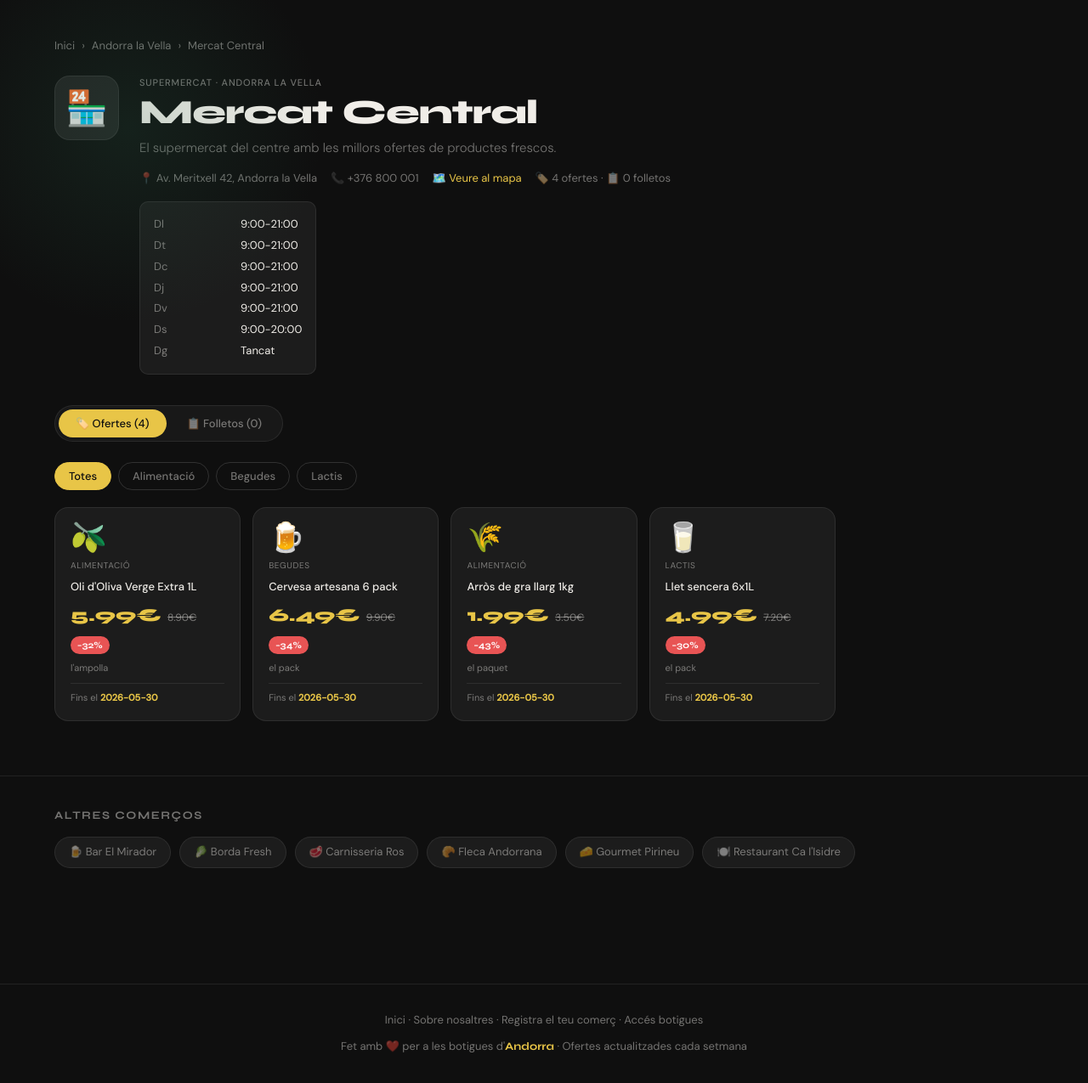
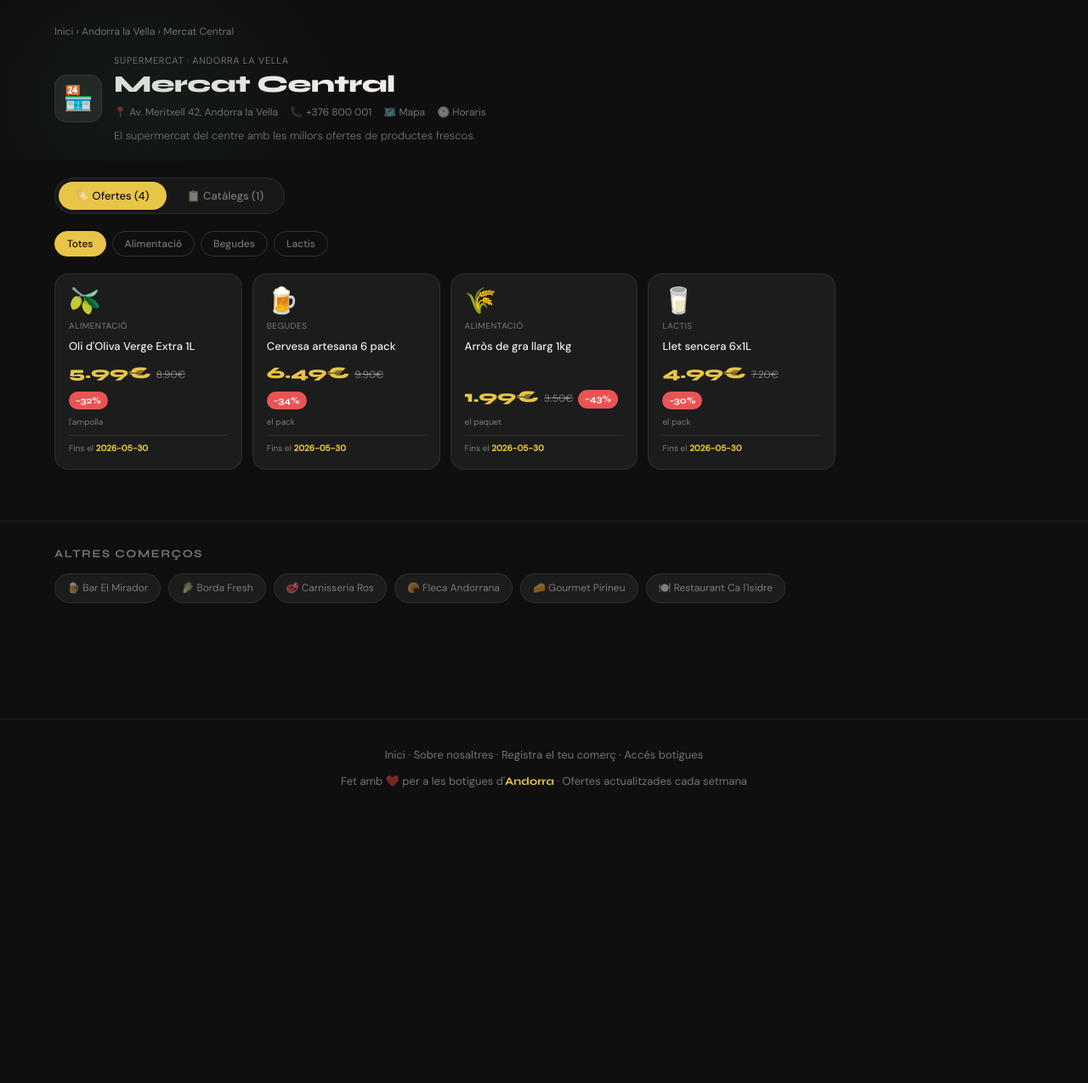
Before and after one commit to fagus-app/ofertes-andorra, a Flask app: page /negoci/1 in a window 1280 px wide. Shown: the part 64-1339 px from the top of the page at 85% size. After the commit the page ends 991 px from the top, so only its background shows below. Run offline with Flask 3, Linux system fonts and the light colour scheme; data comes from the database, SQL or seed files in the repository.

Commit message:
Add files via upload

```diff
--- a/tilbud/templates/business.html
+++ b/tilbud/templates/business.html
@@ -2,114 +2,127 @@
 {% block title %}{{b.name}} — Ofertes.ad{% endblock %}
 {% block head %}
 <style>
-.biz-hero{padding:44px 24px 36px;position:relative;overflow:hidden}
-.biz-hero::before{content:'';position:absolute;top:-100px;left:-100px;width:500px;height:500px;background:radial-gradient(ellipse,{{b.color}}33 0%,transparent 65%);pointer-events:none}
-.breadcrumb{display:flex;align-items:center;gap:8px;font-size:13px;color:var(--muted);margin-bottom:24px}
-.breadcrumb a{color:var(--muted);text-decoration:none;transition:color .2s}
+.biz-hero{padding:28px 20px 20px;position:relative;overflow:hidden}
+.biz-hero::before{content:'';position:absolute;top:-80px;left:-80px;width:500px;height:400px;background:radial-gradient(ellipse,{{b.color}}22 0%,transparent 65%);pointer-events:none}
+.breadcrumb{font-size:12px;color:var(--muted);margin-bottom:16px}
+.breadcrumb a{color:var(--muted);text-decoration:none}
 .breadcrumb a:hover{color:var(--accent)}
-.hero-inner{display:flex;align-items:flex-start;gap:24px;flex-wrap:wrap}
-.logo-xl{width:76px;height:76px;background:var(--bg3);border-radius:18px;display:flex;align-items:center;justify-content:center;font-size:40px;flex-shrink:0;border:1px solid var(--border);overflow:hidden}
-.logo-xl img{width:100%;height:100%;object-fit:cover}
-.biz-cat2{font-size:11px;font-weight:500;letter-spacing:.08em;text-transform:uppercase;color:var(--muted);margin-bottom:4px}
-.biz-name2{font-family:'Syne',sans-serif;font-weight:800;font-size:clamp(24px,5vw,40px);letter-spacing:-1px;line-height:1.1;margin-bottom:8px}
-.biz-desc2{font-size:15px;color:var(--muted);font-weight:300;max-width:500px;margin-bottom:14px}
-.biz-meta{display:flex;gap:16px;flex-wrap:wrap}
-.biz-meta-item{font-size:13px;color:var(--muted)}
-.biz-meta-item a{color:var(--accent);text-decoration:none}
-/* Hours */
-.hours-card{background:var(--card);border:1px solid var(--border);border-radius:var(--radius-sm);padding:16px;margin-top:16px;display:inline-block}
-.hours-row{display:grid;grid-template-columns:90px 1fr;gap:4px 12px;font-size:13px}
-.hours-day{color:var(--muted)}
-.hours-val{color:var(--text)}
+/* Compact hero */
+.hero-row{display:flex;align-items:center;gap:14px;flex-wrap:wrap}
+.biz-logo-sm{width:56px;height:56px;border-radius:14px;background:var(--bg3);display:flex;align-items:center;justify-content:center;font-size:28px;flex-shrink:0;border:1px solid var(--border);overflow:hidden}
+.biz-logo-sm img{width:100%;height:100%;object-fit:cover}
+.biz-main{flex:1;min-width:0}
+.biz-cat-tag{font-size:11px;color:var(--muted);text-transform:uppercase;letter-spacing:.06em;margin-bottom:3px}
+.biz-name{font-family:'Syne',sans-serif;font-weight:800;font-size:clamp(18px,4vw,28px);letter-spacing:-.5px;color:var(--text);line-height:1.1}
+.biz-meta-row{display:flex;gap:14px;flex-wrap:wrap;margin-top:8px}
+.biz-meta-item{font-size:12px;color:var(--muted);display:flex;align-items:center;gap:4px}
+.biz-meta-item a{color:var(--muted);text-decoration:none}
+.biz-meta-item a:hover{color:var(--accent)}
+.biz-desc{font-size:13px;color:var(--muted);font-weight:300;margin-top:8px;max-width:520px;line-height:1.5}
 /* Tabs */
-.tabs{display:flex;gap:4px;background:var(--bg2);border:1px solid var(--border);border-radius:50px;padding:4px;width:fit-content;margin-bottom:24px}
+.tabs{display:flex;gap:4px;background:var(--bg2);border:1px solid var(--border);border-radius:50px;padding:4px;width:fit-content;margin:20px 0 20px}
 .tab{padding:8px 20px;border-radius:50px;font-size:13px;font-weight:500;cursor:pointer;border:none;background:transparent;color:var(--muted);font-family:'DM Sans',sans-serif;transition:all .2s}
 .tab.active{background:var(--accent);color:#0F0F0F}
-/* Offers */
-.cat-tabs{display:flex;gap:8px;flex-wrap:wrap;margin-bottom:20px}
-.cat-chip{padding:7px 16px;border-radius:50px;font-size:13px;font-weight:500;cursor:pointer;border:1px solid var(--border2);background:transparent;color:var(--muted);font-family:'DM Sans',sans-serif;transition:all .2s}
+.cat-tabs{display:flex;gap:7px;flex-wrap:wrap;margin-bottom:20px}
+.cat-chip{padding:6px 14px;border-radius:50px;font-size:12px;font-weight:500;cursor:pointer;border:1px solid var(--border2);background:transparent;color:var(--muted);font-family:'DM Sans',sans-serif;transition:all .2s}
 .cat-chip:hover{color:var(--text);background:var(--bg3)}
 .cat-chip.active{background:var(--accent);color:#0F0F0F;border-color:var(--accent)}
-.offers-grid{display:grid;grid-template-columns:repeat(auto-fill,minmax(196px,1fr));gap:14px}
-.offer-card{background:var(--card);border:1px solid var(--border);border-radius:var(--radius);padding:18px;display:flex;flex-direction:column;gap:8px;transition:border-color .2s,transform .2s}
+/* Offers grid */
+.offers-grid{display:grid;grid-template-columns:repeat(auto-fill,minmax(188px,1fr));gap:12px}
+.offer-card{background:var(--card);border:1px solid var(--border);border-radius:var(--radius);padding:16px;display:flex;flex-direction:column;gap:7px;transition:border-color .2s,transform .2s}
 .offer-card:hover{border-color:var(--border2);transform:translateY(-2px)}
-.o-emoji{font-size:34px;line-height:1}
-.o-cat{font-size:10px;color:var(--muted);text-transform:uppercase;letter-spacing:.06em}
-.o-name{font-size:13px;font-weight:500;line-height:1.4;flex:1}
-.o-prices{display:flex;align-items:baseline;gap:7px;flex-wrap:wrap}
-.o-new{font-family:'Syne',sans-serif;font-weight:800;font-size:21px;color:var(--accent)}
-.o-old{font-size:12px;color:var(--muted);text-decoration:line-through}
-.o-unit{font-size:11px;color:var(--muted)}
-.o-footer{display:flex;align-items:center;justify-content:space-between;padding-top:8px;border-top:1px solid var(--border)}
-.o-valid{font-size:11px;color:var(--muted)}
-.o-valid strong{color:var(--accent)}
-/* Folletos */
-.folleto-grid{display:grid;grid-template-columns:repeat(auto-fill,minmax(260px,1fr));gap:16px}
-.folleto-card{background:var(--card);border:1px solid var(--border);border-radius:var(--radius);overflow:hidden;transition:transform .2s,border-color .2s}
-.folleto-card:hover{transform:translateY(-2px);border-color:var(--border2)}
-.folleto-img{width:100%;height:180px;object-fit:cover}
-.folleto-pdf{width:100%;height:180px;background:var(--bg3);display:flex;flex-direction:column;align-items:center;justify-content:center;gap:8px}
-.folleto-body{padding:16px}
-.folleto-title{font-family:'Syne',sans-serif;font-weight:700;font-size:15px;margin-bottom:6px}
-.folleto-valid{font-size:12px;color:var(--muted)}
-.folleto-valid strong{color:var(--accent)}
+/* Catalogue grid */
+.cat-grid{display:grid;grid-template-columns:repeat(auto-fill,minmax(180px,1fr));gap:14px}
+.cat-card{background:var(--card);border:1px solid var(--border);border-radius:var(--radius);overflow:hidden;text-decoration:none;transition:transform .2s,border-color .2s;display:block}
+.cat-card:hover{transform:translateY(-3px);border-color:var(--border2)}
+.cat-cover{width:100%;aspect-ratio:3/4;position:relative;overflow:hidden;background:var(--bg3)}
+.cat-cover img{width:100%;height:100%;object-fit:cover;transition:transform .3s}
+.cat-card:hover .cat-cover img{transform:scale(1.03)}
+.cat-overlay{position:absolute;inset:0;background:linear-gradient(to top,rgba(0,0,0,.8) 0%,transparent 60%)}
+.cat-info{position:absolute;bottom:0;left:0;right:0;padding:12px}
+.cat-pdf{width:100%;aspect-ratio:3/4;display:flex;flex-direction:column;align-items:center;justify-content:center;gap:8px;background:var(--bg2)}
 /* Others */
-.others-scroll{display:flex;gap:10px;overflow-x:auto;scrollbar-width:none}
+.others-scroll{display:flex;gap:9px;overflow-x:auto;padding-bottom:4px;scrollbar-width:none}
 .others-scroll::-webkit-scrollbar{display:none}
-.other-chip{flex:0 0 auto;display:flex;align-items:center;gap:7px;background:var(--card);border:1px solid var(--border);border-radius:50px;padding:7px 16px;text-decoration:none;font-size:13px;color:var(--muted);transition:all .2s;white-space:nowrap}
+.other-chip{flex:0 0 auto;display:flex;align-items:center;gap:7px;background:var(--card);border:1px solid var(--border);border-radius:50px;padding:7px 14px;text-decoration:none;font-size:12px;color:var(--muted);transition:all .2s;white-space:nowrap}
 .other-chip:hover{color:var(--text);background:var(--bg3);border-color:var(--border2)}
-.expired-notice{background:rgba(232,84,84,.08);border:1px solid rgba(232,84,84,.2);color:var(--red);border-radius:var(--radius-sm);padding:16px 20px;margin-bottom:24px;font-size:14px}
+.empty-sec{text-align:center;color:var(--muted);padding:48px;font-size:14px}
+/* Hours modal */
+.modal{display:none;position:fixed;inset:0;background:rgba(0,0,0,.7);z-index:300;align-items:center;justify-content:center;padding:20px}
+.modal.open{display:flex}
+.modal-box{background:var(--card);border:1px solid var(--border);border-radius:var(--radius);padding:28px;max-width:340px;width:100%}
+.modal-head{display:flex;align-items:center;justify-content:space-between;margin-bottom:18px}
+.modal-title{font-family:'Syne',sans-serif;font-weight:700;font-size:15px;color:var(--text)}
+.modal-close{background:none;border:none;color:var(--muted);font-size:20px;cursor:pointer;line-height:1;padding:0}
+.hours-row{display:flex;justify-content:space-between;padding:8px 0;border-bottom:1px solid var(--border);font-size:13px}
+.hours-row:last-child{border-bottom:none}
 </style>
 {% endblock %}
 {% block content %}
+
+<!-- Hours modal -->
+{% set has_hours = b.hours_mon or b.hours_tue or b.hours_wed or b.hours_fri or b.hours_sat %}
+{% if has_hours %}
+<div class="modal" id="hoursModal" onclick="if(event.target===this)closeHours()">
+  <div class="modal-box">
+    <div class="modal-head">
+      <div class="modal-title">🕐 Horaris — {{b.name}}</div>
+      <button class="modal-close" onclick="closeHours()">✕</button>
+    </div>
+    {% set days=[('Dilluns',b.hours_mon),('Dimarts',b.hours_tue),('Dimecres',b.hours_wed),('Dijous',b.hours_thu),('Divendres',b.hours_fri),('Dissabte',b.hours_sat),('Diumenge',b.hours_sun)] %}
+    {% for d,h in days %}{% if h %}
+    <div class="hours-row"><span style="color:var(--muted)">{{d}}</span><span style="font-weight:500">{{h}}</span></div>
+    {% endif %}{% endfor %}
+  </div>
+</div>
+{% endif %}
+
 <section class="biz-hero">
   <div class="container">
-    <div class="breadcrumb">
-      <a href="/">Inici</a><span>›</span>
-      <a href="/parroquia/{{b.parroquia}}">{{b.parroquia}}</a><span>›</span>
-      <span>{{b.name}}</span>
-    </div>
-    <div class="hero-inner">
-      <div class="logo-xl">
-        {% if b.logo_image %}<img src="/static/uploads/logos/{{b.logo_image}}" alt="{{b.name}}">
+    <div class="breadcrumb"><a href="/">Inici</a> › <a href="/parroquia/{{b.parroquia}}">{{b.parroquia}}</a> › {{b.name}}</div>
+    <div class="hero-row">
+      <div class="biz-logo-sm">
+        {% if b.logo_image %}<img src="/static/uploads/logos/{{b.logo_image}}" alt="">
         {% else %}{{b.logo_emoji}}{% endif %}
       </div>
-      <div>
-        <div class="biz-cat2">{{b.category}} · {{b.parroquia}}</div>
-        <h1 class="biz-name2">{{b.name}}</h1>
-        {% if b.description %}<p class="biz-desc2">{{b.description}}</p>{% endif %}
-        <div class="biz-meta">
+      <div class="biz-main">
+        <div class="biz-cat-tag">{{b.category}} · {{b.parroquia}}</div>
+        <div class="biz-name">{{b.name}}</div>
+        <div class="biz-meta-row">
           {% if b.location %}<div class="biz-meta-item">📍 {{b.location}}</div>{% endif %}
-          {% if b.phone %}<div class="biz-meta-item">📞 {{b.phone}}</div>{% endif %}
-          {% if b.maps_url %}<div class="biz-meta-item"><a href="{{b.maps_url}}" target="_blank">🗺️ Veure al mapa</a></div>{% endif %}
-          <div class="biz-meta-item">🏷️ {{ofertes|length}} ofertes · 📋 {{folletos|length}} folletos</div>
+          {% if b.phone %}<div class="biz-meta-item">📞 <a href="tel:{{b.phone}}">{{b.phone}}</a></div>{% endif %}
+          {% if b.maps_url %}<div class="biz-meta-item"><a href="{{b.maps_url}}" target="_blank">🗺️ Mapa</a></div>{% endif %}
+          {% if has_hours %}<div class="biz-meta-item"><a href="javascript:void(0)" onclick="openHours()">🕐 Horaris</a></div>{% endif %}
         </div>
-        {% set has_hours = b.hours_mon or b.hours_tue or b.hours_fri %}
-        {% if has_hours %}
-        <div class="hours-card">
-          <div class="hours-row">
-            {% set days=[('Dl','hours_mon'),('Dt','hours_tue'),('Dc','hours_wed'),('Dj','hours_thu'),('Dv','hours_fri'),('Ds','hours_sat'),('Dg','hours_sun')] %}
-            {% for lbl,field in days %}{% if b[field] %}
-            <span class="hours-day">{{lbl}}</span><span class="hours-val">{{b[field]}}</span>
-            {% endif %}{% endfor %}
-          </div>
-        </div>
-        {% endif %}
+        {% if b.description %}<div class="biz-desc">{{b.description}}</div>{% endif %}
       </div>
     </div>
   </div>
 </section>
 
-<div class="container" style="padding-bottom:64px">
-  {% if not sub_active %}
-  <div class="expired-notice">ℹ️ Aquest comerç no té ofertes actives en aquest moment.</div>
+<div class="container" style="padding-bottom:60px">
+
+  <!-- Dynamic tabs based on what the business has -->
+  {% set has_ofertes = ofertes|length > 0 %}
+  {% set has_cats = catalogues|length > 0 %}
+
+  {% if has_ofertes and has_cats %}
+  <div class="tabs">
+    <button class="tab active" onclick="showTab('ofertes',this)">🏷️ Ofertes ({{ofertes|length}})</button>
+    <button class="tab" onclick="showTab('cats',this)">📋 Catàlegs ({{catalogues|length}})</button>
+  </div>
+  {% elif has_cats %}
+  <div class="tabs">
+    <button class="tab active" onclick="showTab('cats',this)">📋 Catàlegs ({{catalogues|length}})</button>
+  </div>
+  {% elif has_ofertes %}
+  <div class="tabs">
+    <button class="tab active" onclick="showTab('ofertes',this)">🏷️ Ofertes ({{ofertes|length}})</button>
+  </div>
   {% endif %}
 
-  <div class="tabs">
-    <button class="tab active" onclick="showTab('ofertes',this)">🏷️ Ofertes ({{ofertes|length}})</button>
-    <button class="tab" onclick="showTab('folletos',this)">📋 Folletos ({{folletos|length}})</button>
-  </div>
-
+  <!-- Ofertes -->
+  {% if has_ofertes %}
   <div id="tab-ofertes">
     {% if categories %}
     <div class="cat-tabs" id="catTabs">
@@ -117,60 +130,70 @@
       {% for cat in categories %}<button class="cat-chip" data-cat="{{cat}}">{{cat}}</button>{% endfor %}
     </div>
     {% endif %}
-    {% if ofertes %}
     <div class="offers-grid">
       {% for o in ofertes %}
       {% set d=((1-o.offer_price/o.original_price)*100)|int %}
       <div class="offer-card" data-cat="{{o.category}}">
-        <span class="o-emoji">{{o.emoji}}</span>
-        <div class="o-cat">{{o.category}}</div>
-        <div class="o-name">{{o.name}}</div>
-        <div class="o-prices">
-          <span class="o-new">{{"%.2f"|format(o.offer_price)}}€</span>
-          <span class="o-old">{{"%.2f"|format(o.original_price)}}€</span>
+        <span style="font-size:30px;line-height:1">{{o.emoji}}</span>
+        <div style="font-size:10px;color:var(--muted);text-transform:uppercase;letter-spacing:.05em">{{o.category}}</div>
+        <div style="font-size:13px;font-weight:500;color:var(--text);line-height:1.4;flex:1">{{o.name}}</div>
+        <div style="display:flex;align-items:baseline;gap:6px;flex-wrap:wrap">
+          <span style="font-family:'Syne',sans-serif;font-weight:800;font-size:19px;color:var(--accent)">{{"%.2f"|format(o.offer_price)}}€</span>
+          <span style="font-size:12px;color:var(--muted);text-decoration:line-through">{{"%.2f"|format(o.original_price)}}€</span>
           <span class="discount">−{{d}}%</span>
         </div>
-        <div class="o-unit">{{o.unit}}</div>
-        <div class="o-footer"><span class="o-valid">Fins el <strong>{{o.valid_until}}</strong></span></div>
-      </div>
-      {% endfor %}
-    </div>
-    {% else %}
-    <div style="text-align:center;color:var(--muted);padding:48px;font-size:14px">Cap oferta activa en aquest moment</div>
-    {% endif %}
-  </div>
-
-  <div id="tab-folletos" style="display:none">
-    {% if folletos %}
-    <div class="folleto-grid">
-      {% for f in folletos %}
-      <div class="folleto-card">
-        {% if f.filetype=='image' %}
-          <img class="folleto-img" src="/static/uploads/folletos/{{f.filename}}" alt="{{f.title}}">
-        {% else %}
-          <div class="folleto-pdf"><span style="font-size:48px">📄</span><span style="font-size:12px;color:var(--muted)">Document PDF</span></div>
-        {% endif %}
-        <div class="folleto-body">
-          <div class="folleto-title">{{f.title}}</div>
-          <div class="folleto-valid">Vàlid fins el <strong>{{f.valid_until}}</strong></div>
-          <div style="margin-top:10px">
-            <a href="/static/uploads/folletos/{{f.filename}}" target="_blank" class="btn btn-accent btn-sm">
-              {% if f.filetype=='pdf' %}📄 Obrir PDF{% else %}🔍 Veure{% endif %}
-            </a>
-          </div>
+        <div style="font-size:10px;color:var(--muted)">{{o.unit}}</div>
+        <div style="display:flex;justify-content:space-between;padding-top:7px;border-top:1px solid var(--border);font-size:10px;color:var(--muted)">
+          <span>Fins el <strong style="color:var(--accent)">{{o.valid_until}}</strong></span>
         </div>
       </div>
       {% endfor %}
     </div>
-    {% else %}
-    <div style="text-align:center;color:var(--muted);padding:48px;font-size:14px">Cap folleto publicat en aquest moment</div>
-    {% endif %}
   </div>
+  {% endif %}
+
+  <!-- Catàlegs -->
+  {% if has_cats %}
+  <div id="tab-cats" {% if has_ofertes %}style="display:none"{% endif %}>
+    <div class="cat-grid">
+      {% for f in catalogues %}
+      <a href="/cataleg/{{f.id}}" class="cat-card">
+        <div class="cat-cover">
+          {% if f.filetype=='image' %}
+            <img src="/static/uploads/folletos/{{f.filename}}" alt="{{f.title}}">
+          {% else %}
+            <div class="cat-pdf">
+              <div style="font-size:44px">📄</div>
+              <div style="font-size:12px;color:var(--muted)">PDF</div>
+            </div>
+          {% endif %}
+          <div class="cat-overlay"></div>
+          <div class="cat-info">
+            <div style="font-size:11px;font-weight:600;color:#fff;margin-bottom:3px">{{f.title}}</div>
+            <div style="font-size:10px;background:rgba(232,197,71,.2);border:1px solid rgba(232,197,71,.3);color:var(--accent);border-radius:50px;padding:2px 8px;display:inline-block">Fins {{f.valid_until}}</div>
+          </div>
+        </div>
+      </a>
+      {% endfor %}
+    </div>
+  </div>
+  {% endif %}
+
+  {% if not has_ofertes and not has_cats and sub_active %}
+  <div class="empty-sec">Cap contingut disponible en aquest moment</div>
+  {% elif not sub_active %}
+  <div class="empty-sec">
+    <div style="font-size:32px;margin-bottom:12px">⏰</div>
+    Les ofertes d'aquest comerç no estan disponibles en aquest moment.
+  </div>
+  {% endif %}
+
 </div>
 
-<div style="border-top:1px solid var(--border);padding:36px 24px 56px">
+<!-- Other businesses -->
+<div style="border-top:1px solid var(--border);padding:28px 20px 52px">
   <div class="container">
-    <div class="section-heading" style="margin-bottom:14px">Altres comerços</div>
+    <div class="section-heading" style="margin-bottom:12px">Altres comerços</div>
     <div class="others-scroll">
       {% for ob in all_businesses %}{% if ob.id != b.id %}
       <a href="/negoci/{{ob.id}}" class="other-chip">{{ob.logo_emoji}} {{ob.name}}</a>
@@ -178,33 +201,31 @@
     </div>
   </div>
 </div>
+
 {% endblock %}
 {% block scripts %}
 <script>
-function openHours() {
-  const m = document.getElementById('hoursModal');
-  if (m) { m.style.display = 'flex'; document.body.style.overflow = 'hidden'; }
+function openHours(){ document.getElementById('hoursModal')?.classList.add('open'); document.body.style.overflow='hidden'; }
+function closeHours(){ document.getElementById('hoursModal')?.classList.remove('open'); document.body.style.overflow=''; }
+document.addEventListener('keydown', e => { if(e.key==='Escape') closeHours(); });
+
+function showTab(name, btn) {
+  document.querySelectorAll('[id^="tab-"]').forEach(el => el.style.display='none');
+  const el = document.getElementById('tab-'+name);
+  if(el) el.style.display='';
+  document.querySelectorAll('.tab').forEach(t => t.classList.remove('active'));
+  if(btn) btn.classList.add('active');
 }
-function closeHours() {
-  const m = document.getElementById('hoursModal');
-  if (m) { m.style.display = 'none'; document.body.style.overflow = ''; }
-}
-document.addEventListener('keydown', e => { if (e.key === 'Escape') closeHours(); });
 
-function showTab(name,btn){
-  document.querySelectorAll('[id^="tab-"]').forEach(el=>el.style.display='none');
-  document.getElementById('tab-'+name).style.display='';
-  document.querySelectorAll('.tab').forEach(t=>t.classList.remove('active'));
-  btn.classList.add('active');
-}
-const ct=document.getElementById('catTabs');
-if(ct)ct.addEventListener('click',e=>{
-  const c=e.target.closest('.cat-chip');if(!c)return;
-  ct.querySelectorAll('.cat-chip').forEach(x=>x.classList.remove('active'));c.classList.add('active');
-  const cat=c.dataset.cat;
-  document.querySelectorAll('.offer-card[data-cat]').forEach(card=>{
-    card.style.display=(!cat||card.dataset.cat===cat)?'':'none';
+const catTabs = document.getElementById('catTabs');
+if(catTabs){ catTabs.addEventListener('click', e => {
+  const c = e.target.closest('.cat-chip'); if(!c) return;
+  catTabs.querySelectorAll('.cat-chip').forEach(x => x.classList.remove('active'));
+  c.classList.add('active');
+  const cat = c.dataset.cat;
+  document.querySelectorAll('.offer-card[data-cat]').forEach(card => {
+    card.style.display = (!cat || card.dataset.cat===cat) ? '' : 'none';
   });
-});
+});}
 </script>
 {% endblock %}
```
